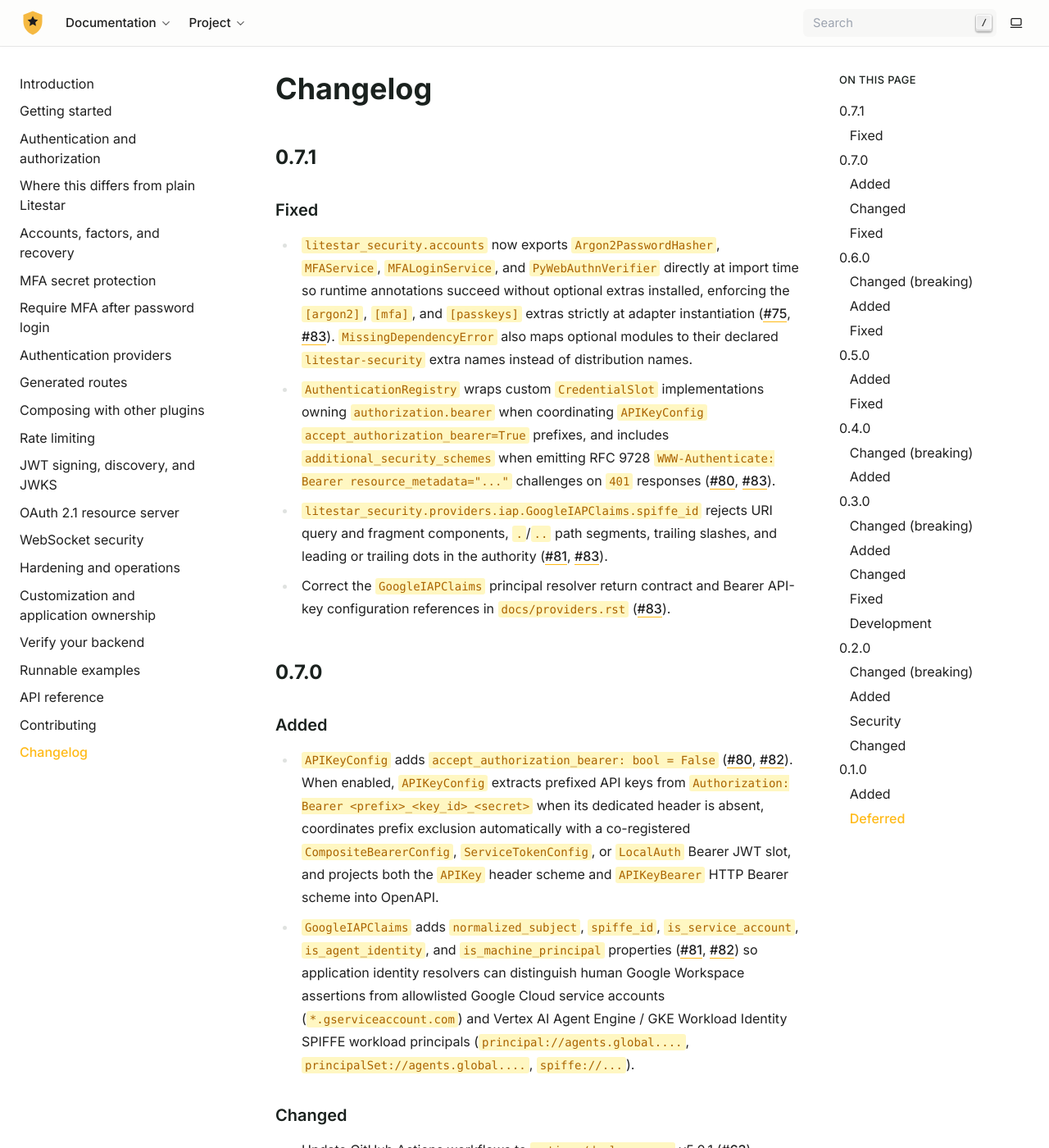
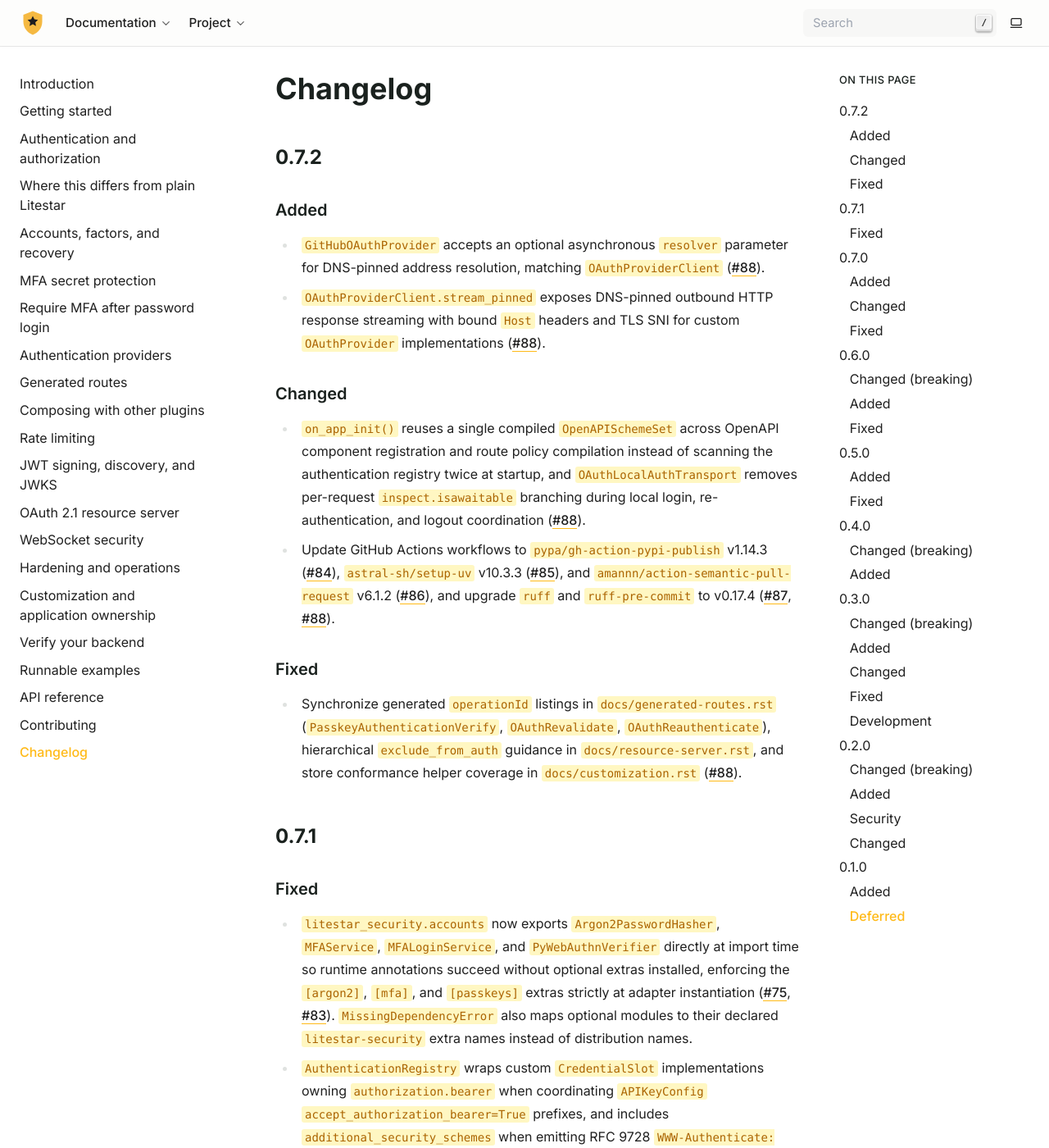
Before and after one commit to cofin/litestar-security, a Sphinx documentation site: the page built from docs/changelog.rst, in a window 1280 px wide and 1400 px high. Shown: the whole window at 82% size. Built offline with Sphinx 7.4.7, drawn with Linux system fonts in a browser that asks for light colours.

Commit message:
chore(release): prepare 0.7.2 release and changelog

```diff
--- a/docs/changelog.rst
+++ b/docs/changelog.rst
@@ -1,5 +1,48 @@
 Changelog
 =========
+
+0.7.2
+-----
+
+Added
+~~~~~
+
+* ``GitHubOAuthProvider`` accepts an optional asynchronous ``resolver``
+  parameter for DNS-pinned address resolution, matching ``OAuthProviderClient``
+  (`#88 <https://github.com/cofin/litestar-security/pull/88>`__).
+* ``OAuthProviderClient.stream_pinned`` exposes DNS-pinned outbound HTTP
+  response streaming with bound ``Host`` headers and TLS SNI for custom
+  ``OAuthProvider`` implementations
+  (`#88 <https://github.com/cofin/litestar-security/pull/88>`__).
+
+Changed
+~~~~~~~
+
+* :meth:`~litestar_security.plugin.SecurityPlugin.on_app_init` reuses a single
+  compiled ``OpenAPISchemeSet`` across OpenAPI component registration and route
+  policy compilation instead of scanning the authentication registry twice at
+  startup, and ``OAuthLocalAuthTransport`` removes per-request
+  ``inspect.isawaitable`` branching during local login, re-authentication, and
+  logout coordination
+  (`#88 <https://github.com/cofin/litestar-security/pull/88>`__).
+* Update GitHub Actions workflows to ``pypa/gh-action-pypi-publish`` v1.14.3
+  (`#84 <https://github.com/cofin/litestar-security/pull/84>`__),
+  ``astral-sh/setup-uv`` v10.3.3
+  (`#85 <https://github.com/cofin/litestar-security/pull/85>`__),
+  and ``amannn/action-semantic-pull-request`` v6.1.2
+  (`#86 <https://github.com/cofin/litestar-security/pull/86>`__), and upgrade
+  ``ruff`` and ``ruff-pre-commit`` to v0.17.4
+  (`#87 <https://github.com/cofin/litestar-security/pull/87>`__,
+  `#88 <https://github.com/cofin/litestar-security/pull/88>`__).
+
+Fixed
+~~~~~
+
+* Synchronize generated ``operationId`` listings in ``docs/generated-routes.rst``
+  (``PasskeyAuthenticationVerify``, ``OAuthRevalidate``, ``OAuthReauthenticate``),
+  hierarchical ``exclude_from_auth`` guidance in ``docs/resource-server.rst``, and
+  store conformance helper coverage in ``docs/customization.rst``
+  (`#88 <https://github.com/cofin/litestar-security/pull/88>`__).
 
 0.7.1
 -----
--- a/pyproject.toml
+++ b/pyproject.toml
@@ -38,7 +38,7 @@ license = { text = "MIT" }
 name = "litestar-security"
 readme = "README.md"
 requires-python = ">=3.10"
-version = "0.7.1"
+version = "0.7.2"
 
 [project.optional-dependencies]
 argon2 = ["argon2-cffi>=25.1,<26"]
@@ -67,7 +67,7 @@ packages = ["src/litestar_security"]
 [tool.bumpversion]
 allow_dirty = true
 commit = false
-current_version = "0.7.1"
+current_version = "0.7.2"
 ignore_missing_files = false
 ignore_missing_version = false
 parse = """(?x)
```
Also changed, not shown: AGENTS.md (+1 -1 lines), .agents/bundles/index.md, .agents/bundles/product/product.md, 2 other files.
